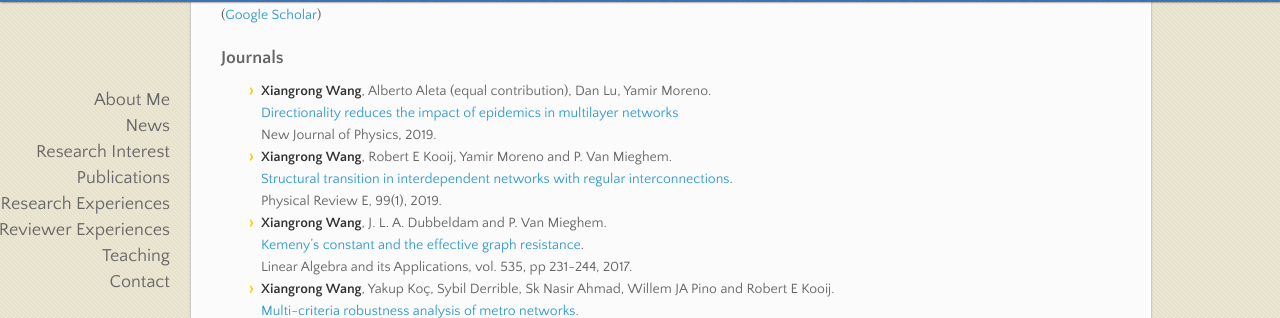
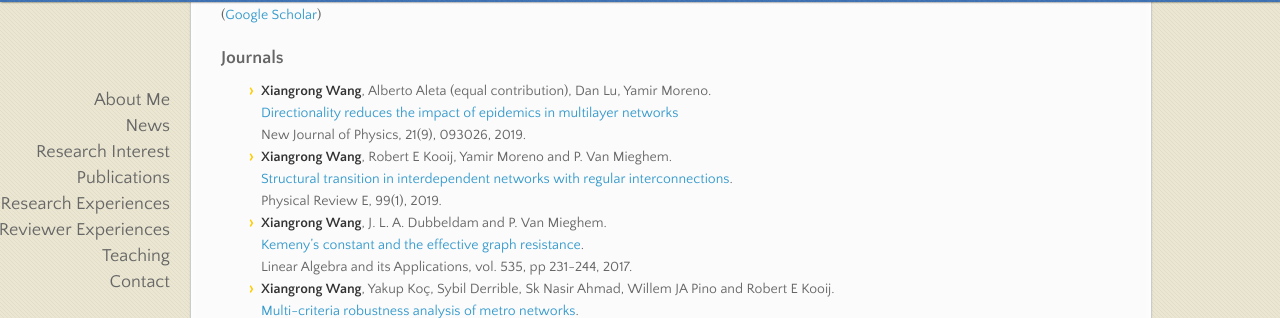
Before and after one commit to xiangrongwang/xiangrongwang.github.io, a Jekyll site: the page built from index.md, in a window 1280 px wide and 900 px high, scrolled down 783 px. Shown: the part 133-451 px from the top of the window. Built offline with Jekyll 4.4.1, drawn with Linux system fonts in a browser that asks for light colours; nearby versions of some CDN libraries; our own code applies the rules of GitHub Pages for plain Markdown files.

Commit message:
Update index.md

```diff
--- a/index.md
+++ b/index.md
@@ -28,7 +28,7 @@ Her PhD topic focused on the robustness of complex networks,  from both theoreti
 ### Journals
 - __Xiangrong Wang__,  Alberto Aleta (equal contribution), Dan Lu, Yamir Moreno.
 [Directionality reduces the impact of epidemics in multilayer networks](https://iopscience.iop.org/article/10.1088/1367-2630/ab3dd0)
-New Journal of Physics, 2019.
+New Journal of Physics, 21(9), 093026, 2019.
 - __Xiangrong Wang__,  Robert E Kooij, Yamir Moreno and P. Van Mieghem.
 [Structural transition in interdependent networks with regular interconnections](https://www.nas.ewi.tudelft.nl/people/Piet/papers/PhysRevE2019_interdepenent_nets_regular_interconnections.pdf).
 Physical Review E, 99(1), 2019.
```
